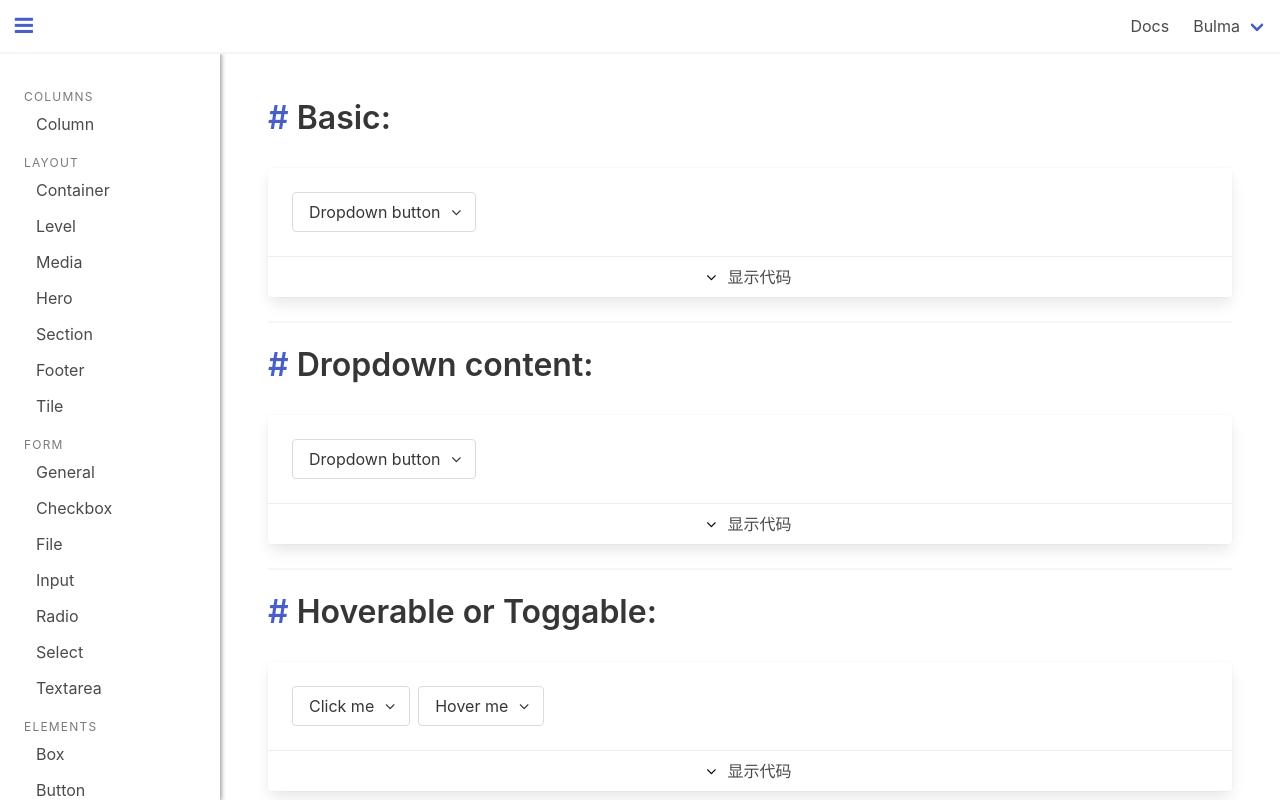
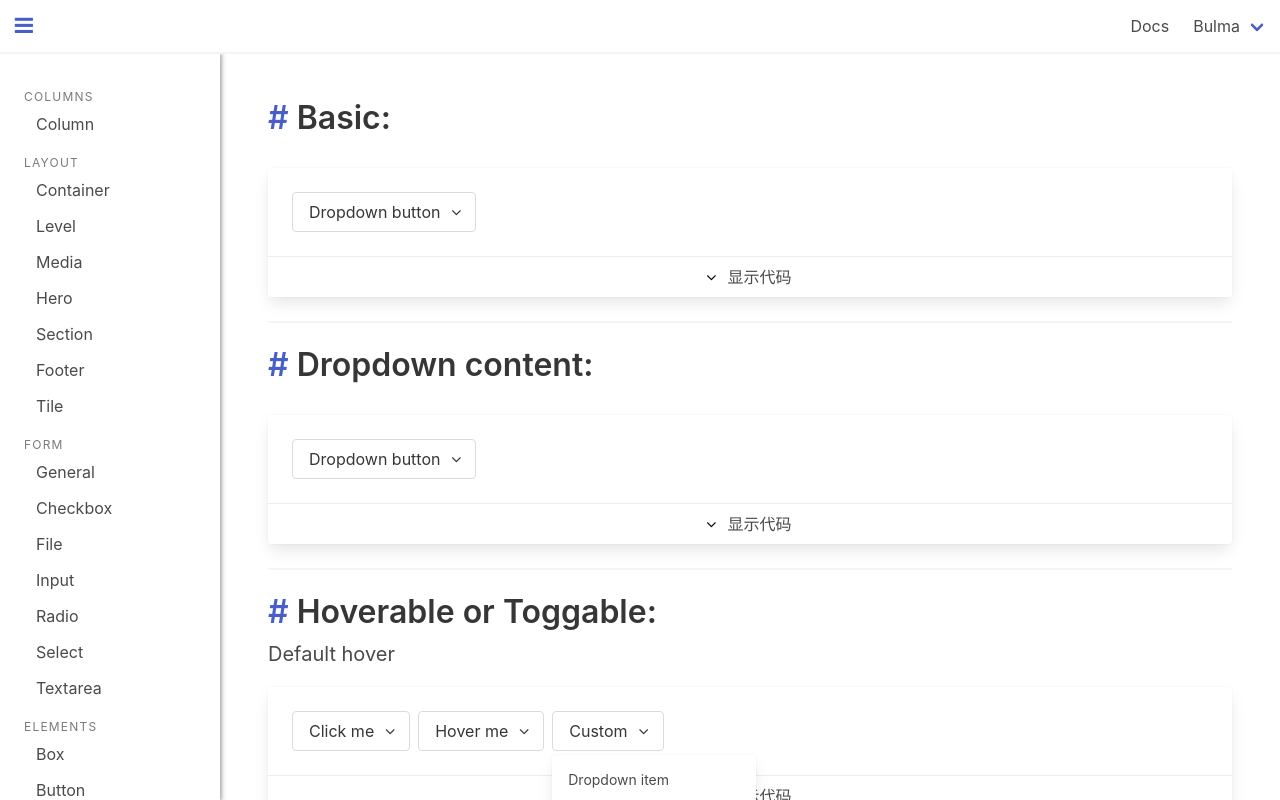
Before and after one commit to vue-bulma/bulma-ui, a Vue app: page /docs/components/dropdown in a window 1280 px wide. Built offline with nearby package versions, Linux system fonts and the light colour scheme.

Commit message:
improve: components/Dropdown

```diff
--- a/examples/code/components/dropdown.js
+++ b/examples/code/components/dropdown.js
@@ -11,8 +11,7 @@ code.basic = `\
     <vb-dropdown-item>Dropdown item</vb-dropdown-item>
     <vb-dropdown-item>Other dropdown item</vb-dropdown-item>
     <vb-dropdown-item>Other dropdown item</vb-dropdown-item>
-    <hr class="dropdown-divider">
-    <vb-dropdown-item>With a divider</vb-dropdown-item>
+    <vb-dropdown-item divided>With a divider</vb-dropdown-item>
   </vb-dropdown-menu>
 </vb-dropdown>
 `
@@ -25,80 +24,137 @@ code.content = `\
   </vb-button>
 
   <vb-dropdown-menu>
-    <vb-dropdown-item content>
+    <vb-dropdown-item static>
       <p>
         You can insert
         <strong>any type of content</strong> within the dropdown menu.
       </p>
     </vb-dropdown-item>
 
-    <hr class="dropdown-divider">
-
-    <vb-dropdown-item content>
+    <vb-dropdown-item divided static>
       <p>
         You simply need to use a
         <code>&lt;div&gt;</code> instead.
       </p>
     </vb-dropdown-item>
 
-    <hr class="dropdown-divider">
-
-    <vb-dropdown-item>
-      <a href="#" class="dropdown-item">This is a link</a>
+    <vb-dropdown-item divided>
+      This is a link
     </vb-dropdown-item>
   </vb-dropdown-menu>
 </vb-dropdown>
 `
 
 code.toggable = `\
+<template>
+  <div>
     <vb-dropdown trigger="click">
       <vb-button>
         <span>Click me</span>
         <vb-icon name="fa fa-angle-down"></vb-icon>
       </vb-button>
+      ...
+    </vb-dropdown>
 
-  <vb-dropdown-menu>
-    <vb-dropdown-item>Dropdown item</vb-dropdown-item>
-    <vb-dropdown-item>Other dropdown item</vb-dropdown-item>
-    <vb-dropdown-item>Other dropdown item</vb-dropdown-item>
-    <hr class="dropdown-divider">
-    <vb-dropdown-item>With a divider</vb-dropdown-item>
-  </vb-dropdown-menu>
+    <vb-dropdown>
+      <vb-button>
+        <span>Hover me</span>
+        <vb-icon name="fa fa-angle-down"></vb-icon>
+      </vb-button>
+      ...
+    </vb-dropdown>
+
+    <vb-dropdown trigger="custom" :visible="visible">
+      <vb-button @click="visible = false">
+        <span>Custom</span>
+        <vb-icon name="fa fa-angle-down"></vb-icon>
+      </vb-button>
+      ...
+    </vb-dropdown>
+  </div>
+</template>
+
+<script>
+export default {
+  data() {
+    return {
+      visible: true
+    }
+  }
+}
+</script>
+`
+
+code.aligned = `\
+<vb-dropdown>
+  <vb-button>
+    <span>Normal: Left bottom</span>
+    <vb-icon name="fa fa-angle-down"></vb-icon>
+  </vb-button>
+  ...
+</vb-dropdown>
+
+<vb-dropdown placement="right">
+  <vb-button>
+    <span>Right bottom</span>
+    <vb-icon name="fa fa-angle-down"></vb-icon>
+  </vb-button>
+  ...
+</vb-dropdown>
+
+<vb-dropdown placement="up">
+  <vb-button>
+    <span>Left up</span>
+    <vb-icon name="fa fa-angle-up"></vb-icon>
+  </vb-button>
+  ...
+</vb-dropdown>
+
+<vb-dropdown :placement="['up', 'right']">
+  <vb-button>
+    <span>Right up</span>
+    <vb-icon name="fa fa-angle-up"></vb-icon>
+  </vb-button>
+  ...
 </vb-dropdown>
 `
 
-code.aligned = `\
-<vb-dropdown right-aligned>
+code.events = `\
+<template>
+  <div>
+    <strong>Selected:</strong> {{ name }}
+
+    <vb-dropdown trigger="click" placement="up" @selected="handleSelected">
       <vb-button>
-    <span>Right aligned</span>
-    <vb-icon name="fa fa-angle-down"></vb-icon>
+        <span>Select something</span>
+        <vb-icon name="fa fa-angle-up"></vb-icon>
       </vb-button>
 
       <vb-dropdown-menu>
-    <vb-dropdown-item>Dropdown item</vb-dropdown-item>
-    <vb-dropdown-item>Other dropdown item</vb-dropdown-item>
-    <vb-dropdown-item>Other dropdown item</vb-dropdown-item>
-    <hr class="dropdown-divider">
-    <vb-dropdown-item>With a divider</vb-dropdown-item>
+        <vb-dropdown-item name="cat">Cat</vb-dropdown-item>
+        <vb-dropdown-item name="dog">Dog</vb-dropdown-item>
+        <vb-dropdown-item name="desk" divided>Desk</vb-dropdown-item>
+        <vb-dropdown-item>Not callback</vb-dropdown-item>
+        <vb-dropdown-item @click="handleSelected('chair')">Chair</vb-dropdown-item>
       </vb-dropdown-menu>
     </vb-dropdown>
-`
+  </div>
+</template>
 
-code.dropup = `\
-<vb-dropdown dropup>
-  <vb-button>
-    <span>Dropup</span>
-    <vb-icon name="fa fa-angle-down"></vb-icon>
-  </vb-button>
-
-  <vb-dropdown-menu>
-    <vb-dropdown-item>Dropdown item</vb-dropdown-item>
-    <vb-dropdown-item>Other dropdown item</vb-dropdown-item>
-    <vb-dropdown-item>Other dropdown item</vb-dropdown-item>
-    <hr class="dropdown-divider">
-    <vb-dropdown-item>With a divider</vb-dropdown-item>
-  </vb-dropdown-menu>
-</vb-dropdown>
+<script>
+export default {
+  data() {
+    return {
+      name: ''
+    }
+  },
+  methods: {
+    handleSelected(name) {
+      this.name = name
+    }
+  }
+}
+</script>
 `
 
 export default code
--- a/examples/components/components/Dropdown.vue
+++ b/examples/components/components/Dropdown.vue
@@ -7,12 +7,12 @@
             <span>Dropdown button</span>
             <vb-icon name="fa fa-angle-down"></vb-icon>
           </vb-button>
+
           <vb-dropdown-menu>
             <vb-dropdown-item>Dropdown item</vb-dropdown-item>
             <vb-dropdown-item>Other dropdown item</vb-dropdown-item>
             <vb-dropdown-item>Other dropdown item</vb-dropdown-item>
-            <hr class="dropdown-divider">
-            <vb-dropdown-item>With a divider</vb-dropdown-item>
+            <vb-dropdown-item divided>With a divider</vb-dropdown-item>
           </vb-dropdown-menu>
         </vb-dropdown>
       </demo>
@@ -25,23 +25,24 @@
             <span>Dropdown button</span>
             <vb-icon name="fa fa-angle-down"></vb-icon>
           </vb-button>
+
           <vb-dropdown-menu>
-            <vb-dropdown-item content>
+            <vb-dropdown-item static>
               <p>
                 You can insert
                 <strong>any type of content</strong> within the dropdown menu.
               </p>
             </vb-dropdown-item>
-            <hr class="dropdown-divider">
-            <vb-dropdown-item content>
+
+            <vb-dropdown-item divided static>
               <p>
                 You simply need to use a
                 <code>&lt;div&gt;</code> instead.
               </p>
             </vb-dropdown-item>
-            <hr class="dropdown-divider">
-            <vb-dropdown-item>
-              <a href="#" class="dropdown-item">This is a link</a>
+
+            <vb-dropdown-item divided>
+              This is a link
             </vb-dropdown-item>
           </vb-dropdown-menu>
         </vb-dropdown>
@@ -49,6 +50,7 @@
     </example-section-item>
 
     <example-section-item title="Hoverable or Toggable">
+      <vb-title type="subtitle">Default hover</vb-title>
       <demo :code="code.toggable">
         <vb-dropdown trigger="click">
           <vb-button>
@@ -60,8 +62,7 @@
             <vb-dropdown-item>Dropdown item</vb-dropdown-item>
             <vb-dropdown-item>Other dropdown item</vb-dropdown-item>
             <vb-dropdown-item>Other dropdown item</vb-dropdown-item>
-            <hr class="dropdown-divider">
-            <vb-dropdown-item>With a divider</vb-dropdown-item>
+            <vb-dropdown-item divided>With a divider</vb-dropdown-item>
           </vb-dropdown-menu>
         </vb-dropdown>
 
@@ -70,62 +71,113 @@
             <span>Hover me</span>
             <vb-icon name="fa fa-angle-down"></vb-icon>
           </vb-button>
+
           <vb-dropdown-menu>
             <vb-dropdown-item>Dropdown item</vb-dropdown-item>
             <vb-dropdown-item>Other dropdown item</vb-dropdown-item>
             <vb-dropdown-item>Other dropdown item</vb-dropdown-item>
-            <hr class="dropdown-divider">
-            <vb-dropdown-item>With a divider</vb-dropdown-item>
+            <vb-dropdown-item divided>With a divider</vb-dropdown-item>
+          </vb-dropdown-menu>
+        </vb-dropdown>
+
+        <vb-dropdown trigger="custom" :visible="visible">
+          <vb-button @click="visible = false">
+            <span>Custom</span>
+            <vb-icon name="fa fa-angle-down"></vb-icon>
+          </vb-button>
+
+          <vb-dropdown-menu>
+            <vb-dropdown-item>Dropdown item</vb-dropdown-item>
+            <vb-dropdown-item>Other dropdown item</vb-dropdown-item>
+            <vb-dropdown-item>Other dropdown item</vb-dropdown-item>
+            <vb-dropdown-item divided>With a divider</vb-dropdown-item>
           </vb-dropdown-menu>
         </vb-dropdown>
       </demo>
     </example-section-item>
 
-    <example-section-item title="Right aligned">
+    <example-section-item title="Placement">
       <demo :code="code.aligned">
-        <vb-dropdown right-aligned>
+        <vb-dropdown>
           <vb-button>
-            <span>Right aligned</span>
+            <span>Normal: Left bottom</span>
             <vb-icon name="fa fa-angle-down"></vb-icon>
           </vb-button>
+
           <vb-dropdown-menu>
             <vb-dropdown-item>Dropdown item</vb-dropdown-item>
             <vb-dropdown-item>Other dropdown item</vb-dropdown-item>
             <vb-dropdown-item>Other dropdown item</vb-dropdown-item>
-            <hr class="dropdown-divider">
-            <vb-dropdown-item>With a divider</vb-dropdown-item>
+            <vb-dropdown-item divided>With a divider</vb-dropdown-item>
           </vb-dropdown-menu>
         </vb-dropdown>
 
-        <vb-dropdown>
+        <vb-dropdown placement="right">
           <vb-button>
-            <span>Normal</span>
+            <span>Right bottom</span>
             <vb-icon name="fa fa-angle-down"></vb-icon>
           </vb-button>
+
           <vb-dropdown-menu>
             <vb-dropdown-item>Dropdown item</vb-dropdown-item>
             <vb-dropdown-item>Other dropdown item</vb-dropdown-item>
             <vb-dropdown-item>Other dropdown item</vb-dropdown-item>
-            <hr class="dropdown-divider">
-            <vb-dropdown-item>With a divider</vb-dropdown-item>
+            <vb-dropdown-item divided>With a divider</vb-dropdown-item>
+          </vb-dropdown-menu>
+        </vb-dropdown>
+
+        <vb-dropdown placement="up">
+          <vb-button>
+            <span>Left up</span>
+            <vb-icon name="fa fa-angle-up"></vb-icon>
+          </vb-button>
+
+          <vb-dropdown-menu>
+            <vb-dropdown-item>Dropdown item</vb-dropdown-item>
+            <vb-dropdown-item>Other dropdown item</vb-dropdown-item>
+            <vb-dropdown-item>Other dropdown item</vb-dropdown-item>
+            <vb-dropdown-item divided>With a divider</vb-dropdown-item>
+          </vb-dropdown-menu>
+        </vb-dropdown>
+
+        <vb-dropdown :placement="['up', 'right']">
+          <vb-button>
+            <span>Right up</span>
+            <vb-icon name="fa fa-angle-up"></vb-icon>
+          </vb-button>
+
+          <vb-dropdown-menu>
+            <vb-dropdown-item>Dropdown item</vb-dropdown-item>
+            <vb-dropdown-item>Other dropdown item</vb-dropdown-item>
+            <vb-dropdown-item>Other dropdown item</vb-dropdown-item>
+            <vb-dropdown-item divided>With a divider</vb-dropdown-item>
           </vb-dropdown-menu>
         </vb-dropdown>
       </demo>
     </example-section-item>
 
-    <example-section-item title="Dropup">
-      <demo :code="code.dropup">
-        <vb-dropdown dropup>
+    <example-section-item title="Event">
+      <vb-content>
+        The item name will callback while selected item.
+      </vb-content>
+
+      <demo :code="code.events">
+        <div class="block" slot="control">
+          <strong>Selected:</strong> {{ name }}
+        </div>
+
+        <vb-dropdown trigger="click" placement="up" @selected="handleSelected">
           <vb-button>
-            <span>Dropup</span>
-            <vb-icon name="fa fa-angle-down"></vb-icon>
+            <span>Select something</span>
+            <vb-icon name="fa fa-angle-up"></vb-icon>
           </vb-button>
+
           <vb-dropdown-menu>
-            <vb-dropdown-item>Dropdown item</vb-dropdown-item>
-            <vb-dropdown-item>Other dropdown item</vb-dropdown-item>
-            <vb-dropdown-item>Other dropdown item</vb-dropdown-item>
-            <hr class="dropdown-divider">
-            <vb-dropdown-item>With a divider</vb-dropdown-item>
+            <vb-dropdown-item name="cat">Cat</vb-dropdown-item>
+            <vb-dropdown-item name="dog">Dog</vb-dropdown-item>
+            <vb-dropdown-item name="desk" divided>Desk</vb-dropdown-item>
+            <vb-dropdown-item>Not callback</vb-dropdown-item>
+            <vb-dropdown-item @click="handleSelected('chair')">Chair</vb-dropdown-item>
           </vb-dropdown-menu>
         </vb-dropdown>
       </demo>
@@ -140,7 +192,14 @@ export default {
   name: 'DropdownExamples',
   data() {
     return {
-      code
+      code,
+      name: '',
+      visible: true
+    }
+  },
+  methods: {
+    handleSelected(name) {
+      this.name = name
     }
   }
 }
--- a/src/components/components/dropdown/Dropdown.vue
+++ b/src/components/components/dropdown/Dropdown.vue
@@ -1,16 +1,22 @@
 <template>
   <div :class="classes">
-    <div class="dropdown-trigger" @click="handleClick">
+    <div class="dropdown-trigger">
       <slot></slot>
     </div>
   </div>
 </template>
 
 <script>
-const TRIGGER = ['click', 'hover']
+const TRIGGER = ['click', 'hover', 'custom']
+const PLACEMENTS = ['left', 'right', 'up']
 
 export default {
   name: 'VbDropdown',
+  provide() {
+    return {
+      vbDropdown: this
+    }
+  },
   props: {
     trigger: {
       type: String,
@@ -19,39 +25,68 @@ export default {
         return TRIGGER.includes(value)
       }
     },
-    rightAligned: Boolean,
-    dropup: Boolean
+    placement: {
+      type: [String, Array],
+      validdator(value) {
+        if (Array.isArray(value)) {
+          return value.every(v => PLACEMENTS.includes(v))
+        } else if (typeof value) {
+          return PLACEMENTS.includes(value)
+        }
+      }
+    },
+    visible: Boolean
   },
   data() {
     return {
-      isActive: false
+      localActived: false
     }
   },
   computed: {
-    isHover() {
-      return this.trigger === 'hover'
+    placementArr() {
+      const { placement } = this
+      return Array.isArray(placement) ? placement : [placement]
     },
     classes() {
-      const { rightAligned, isActive, dropup, isHover } = this
+      const { placementArr, localActived, dropup, trigger, visible } = this
+      const isHover = trigger === 'hover'
+      const actived = trigger === 'click' ? localActived : visible
+
       return {
         dropdown: true,
         'is-hoverable': isHover,
-        'is-active': !isHover && isActive,
-        'is-right': rightAligned,
-        'is-up': dropup
+        'is-active': !isHover && actived,
+        'is-right': placementArr.includes('right'),
+        'is-up': placementArr.includes('up')
       }
     }
   },
-  watch: {
-    isActive() {
-      if (this.isActive) document.addEventListener('click', this.handleClick)
+  mounted() {
+    if (this.trigger === 'click') {
+      document.addEventListener('click', this.handleDocumnetClick)
+    }
+  },
+  beforeDestroy() {
+    if (this.trigger === 'click') {
+      document.removeEventListener('click', this.handleDocumnetClick)
     }
   },
   methods: {
-    handleClick() {
-      if (!this.isHover) {
-        document.removeEventListener('click', this.handleClick)
-        this.isActive = !this.isActive
+    handleDocumnetClick(event) {
+      if (!this.$el.contains(event.target)) {
+        this.localActived = false
+      } else {
+        this.localActived = !this.localActived
+      }
+    },
+    // Item click can not trigger document click.
+    handleItemClick(name) {
+      if (name) {
+        this.$emit('selected', name)
+      }
+
+      if (this.trigger === 'click') {
+        this.localActived = !this.localActived
       }
     }
   }
--- a/src/components/components/dropdown/DropdownItem.vue
+++ b/src/components/components/dropdown/DropdownItem.vue
@@ -2,20 +2,36 @@
 import Vue from 'vue'
 
 export default Vue.component('VbDropdownItem', {
+  inject: {
+    vbDropdown: {
+      default() {
+        return {}
+      }
+    }
+  },
   props: {
-    content: Boolean
+    name: String,
+    static: Boolean,
+    disabled: Boolean,
+    divided: Boolean
   },
   render(h) {
-    const { content, handleClick: click } = this
+    const { static: isStatic, handleClick: click } = this
     return h(
-      content ? 'div' : 'a',
+      isStatic ? 'div' : 'a',
       { class: 'dropdown-item', on: { click } },
       this.$slots.default
     )
   },
   methods: {
     handleClick(event) {
+      event.stopPropagation()
       this.$emit('click', event)
+
+      const { vbDropdown: parent, name, static: isStatic } = this
+      if (parent && !isStatic) {
+        parent.handleItemClick(name)
+      }
     }
   }
 })
```
Also changed, not shown: src/components/components/dropdown/DropdownMenu.vue (+26 -11 lines). Lines whose indentation alone changed are shown as unchanged.
